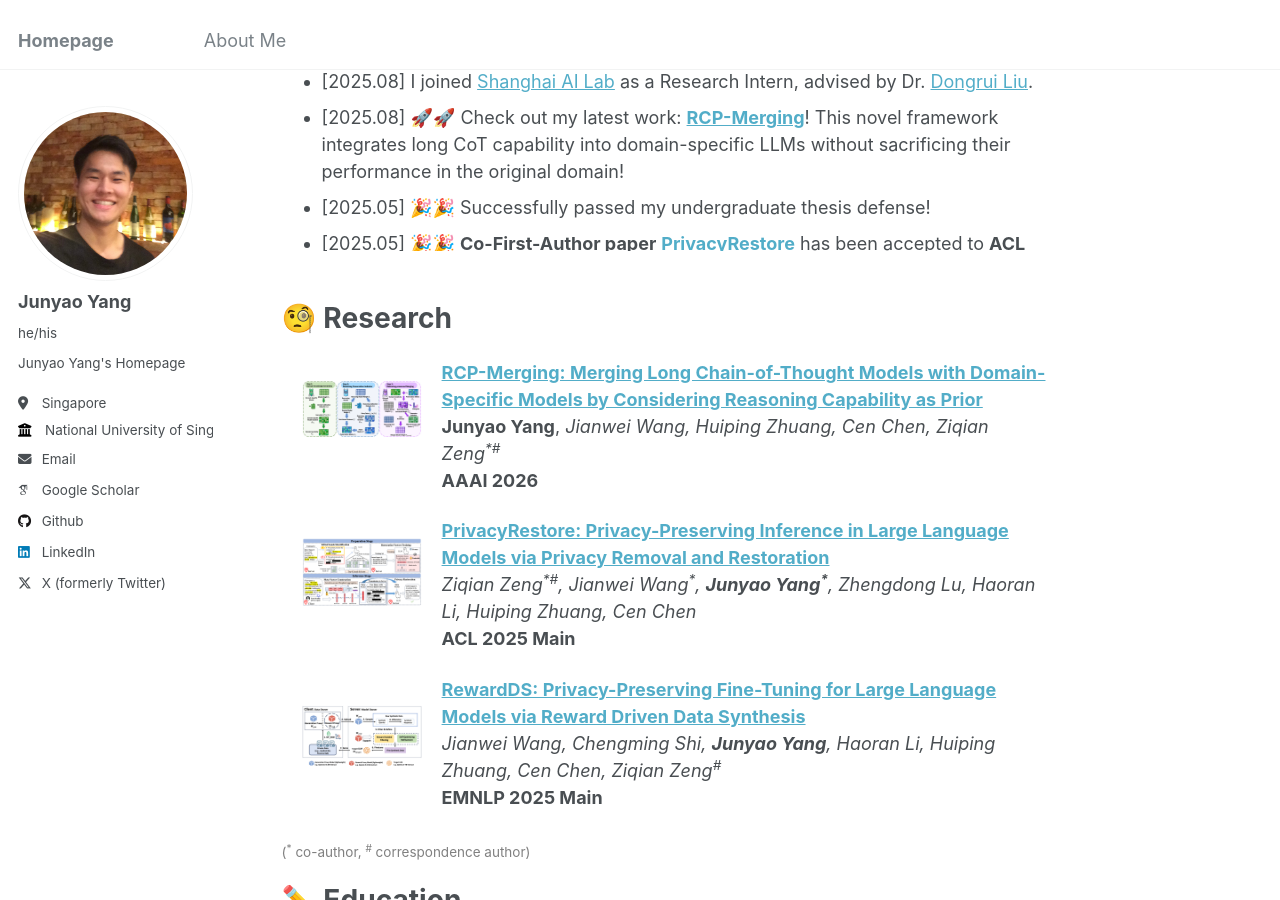
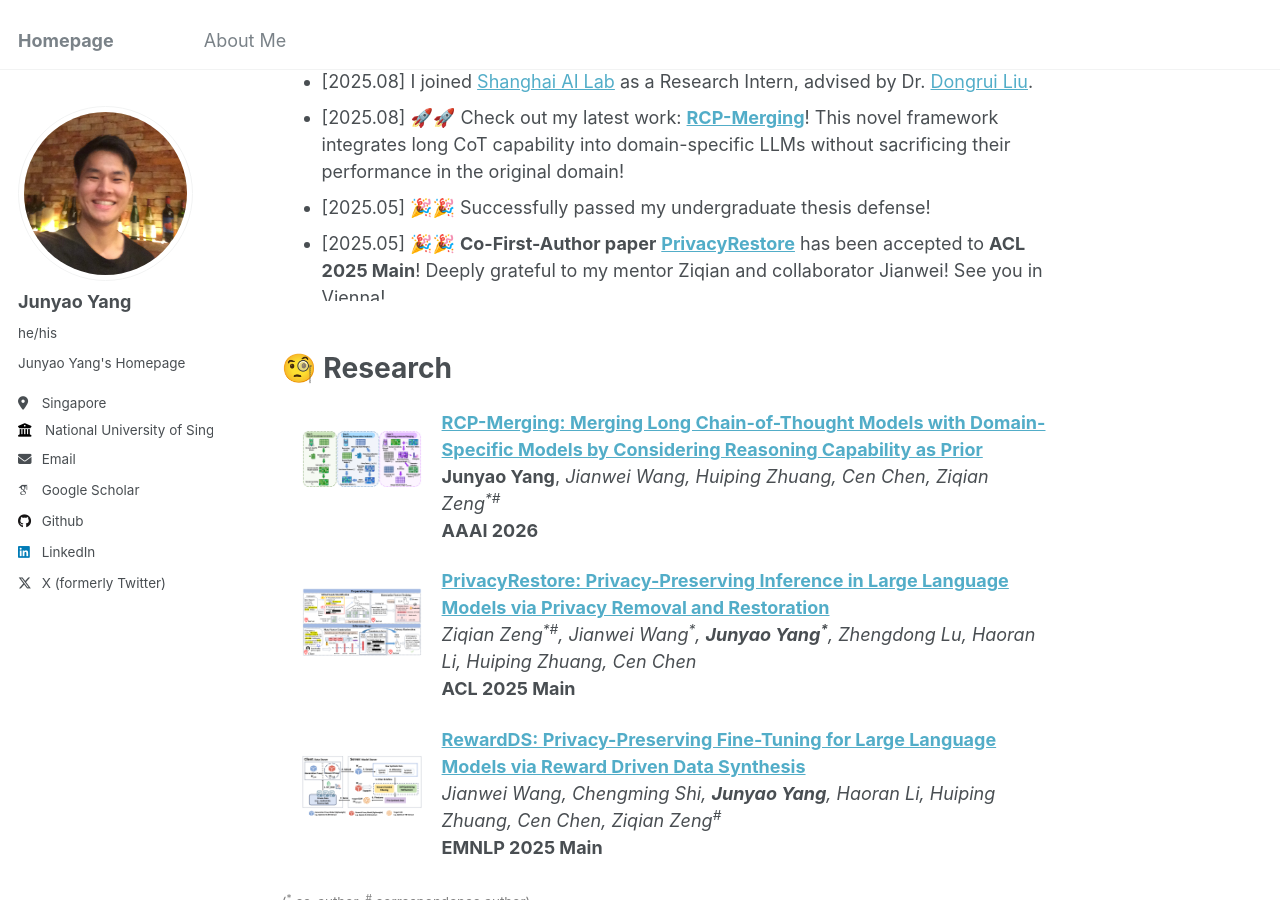
Before and after one commit to jyyang26/jyyang26.github.io, a Jekyll site: the page built from _pages/about.md, in a window 1280 px wide and 900 px high, scrolled down 621 px. Built offline with Jekyll 4.4.1, drawn with Linux system fonts in a browser that asks for light colours; some web fonts are replaced.

Commit message:
Update about.md

```diff
--- a/_pages/about.md
+++ b/_pages/about.md
@@ -23,7 +23,7 @@ My research story revolves around **the Underlying Principles and Understanding
  <!--  a novel merging framework that integrates domain-specific LLMs with long Chain-of-Thought (CoT) capability while maintaining performance in their original domain! -->
 
 # 🔥 News
-<div style="max-height: 300px; overflow-y: auto;">
+<div style="max-height: 350px; overflow-y: auto;">
   <ul>
     <li>
       [2025.11] 🎉🎉 <strong>First-Author paper</strong> <a href="https://arxiv.org/abs/2508.03140"><strong>RCP-Merging</strong></a> has been accepted to <strong>AAAI 2026 Main Track</strong>! See you in Singapore!
```
